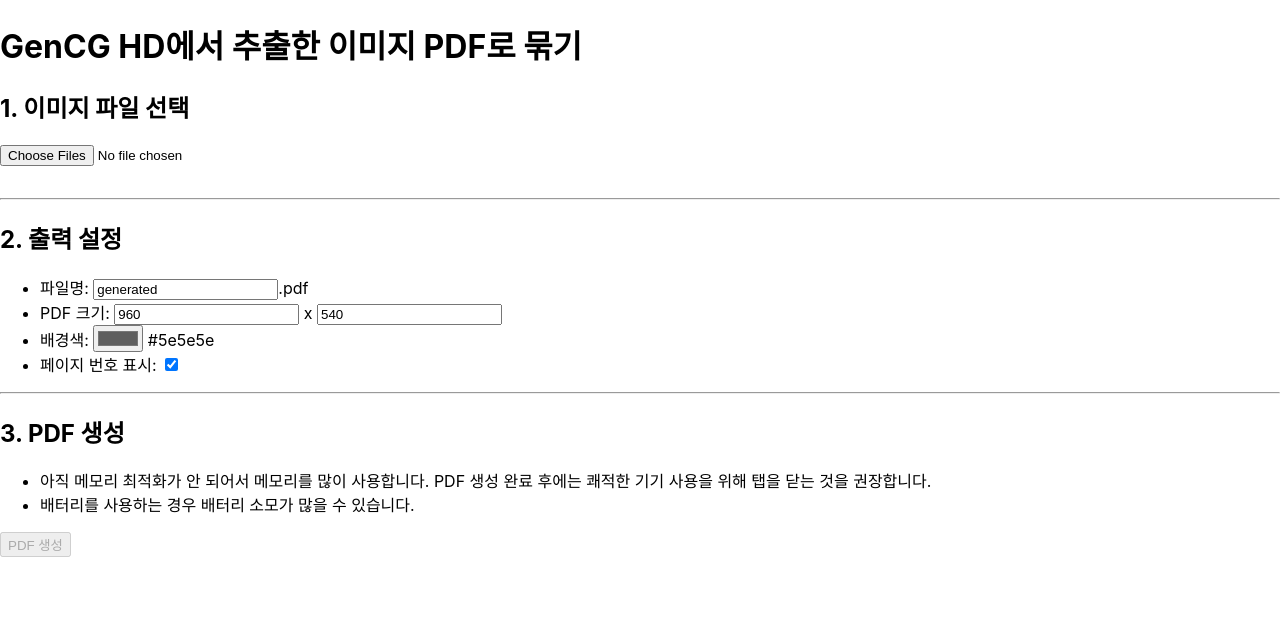
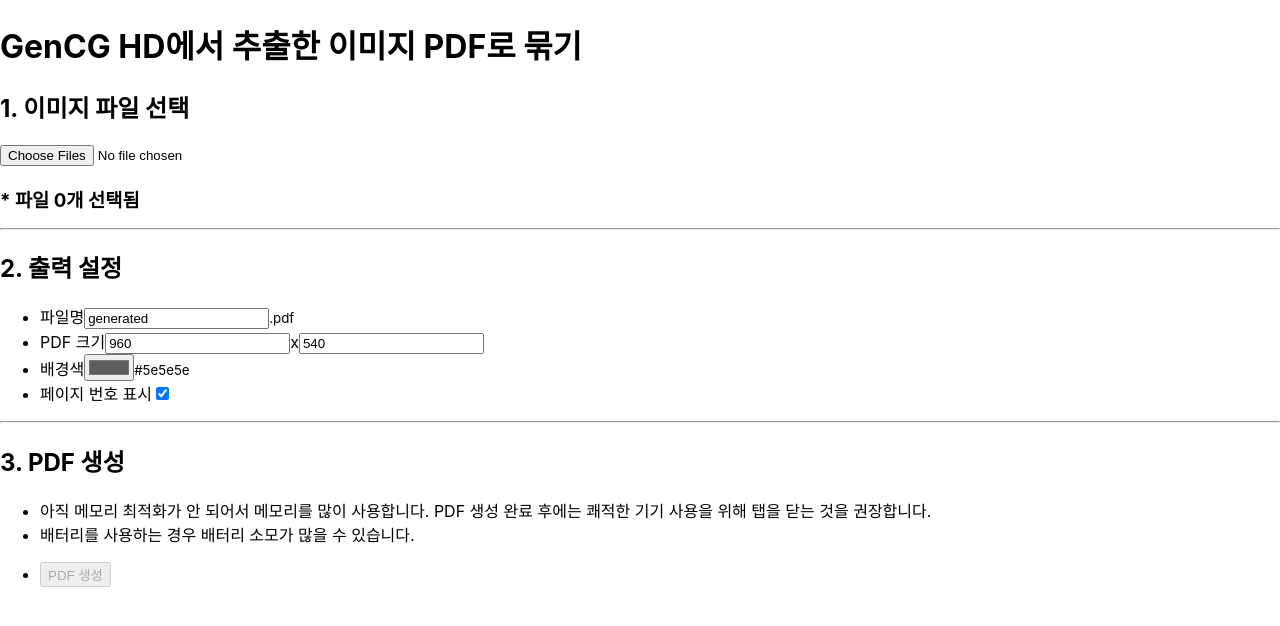
Before and after one commit to yejunian/gencg-exported-image-group, a React (Create React App) app: page / in a window 1280 px wide. Shown: the top 626 px of the page. Built offline with nearby package versions, Linux system fonts and the light colour scheme; the HTML template or start-up script is replaced by a standard one.

Commit message:
Modify DOM to apply CSS

```diff
--- a/src/App.js
+++ b/src/App.js
@@ -173,12 +173,15 @@
 
   return (
     <div
+      className="App"
       onDragOver={handleDragOver}
       onDrop={handleDrop}
     >
       <h1>GenCG HD에서 추출한 이미지 PDF로 묶기</h1>
 
       <h2>1. 이미지 파일 선택</h2>
+
+      <div>
         <input
           type="file"
           accept="image/x-targa,image/x-tga,.tga"
@@ -186,54 +189,79 @@
           disabled={isProgressing}
           onChange={handleFileChange}
         />
-      <ol style={{ maxHeight: '100px', overflowY: 'scroll' }}>
+      </div>
+
+      <h3 style={{ marginBottom: '0.25rem' }}>
+        * 파일 {tgaFiles.length}개 선택됨
+      </h3>
+      <ol className="file-list" style={{ marginTop: '0.25rem' }}>
         {tgaFiles.map((file) => <li key={file.name}>{file.name}</li>)}
       </ol>
 
       <hr />
 
       <h2>2. 출력 설정</h2>
-      <ul>
+
+      <ul className="rows">
         <li>
-          파일명:{' '}
+          <span className="col2">파일명</span>
+          <span className="colgroup">
             <input
+              className="col2"
               type="text"
               value={filename}
               onChange={handleFilenameChange}
             />
-          .pdf
+            <small>.pdf</small>
+          </span>
         </li>
+
         <li>
-          PDF 크기:{' '}
+          <span className="col2">PDF 크기</span>
+          <span className="colgroup">
             <input
+              className="col2"
               type="number"
               value={pdfWidth}
               onChange={handlePdfWidthChange}
             />
-          {' x '}
+            <span className="gap">x</span>
             <input
+              className="col2"
               type="number"
               value={pdfHeight}
               onChange={handlePdfHeightChange}
             />
+          </span>
         </li>
+
         <li>
-          배경색:{' '}
+          <span className="col2">배경색</span>
           <input
+            className="col2"
             type="color"
             value={pdfBackgroundColor}
             onChange={handlePdfBackgroundColorChange}
           />
-          {' ' + pdfBackgroundColor}
+          <small className="col2">{pdfBackgroundColor}</small>
         </li>
+
         <li>
-          페이지 번호 표시: <input type="checkbox" checked={displayPageNumbers} onChange={handleDisplayPageNumbers} />
+          <span className="col2">페이지 번호 표시</span>
+          <label className="col4">
+            <input
+              type="checkbox"
+              checked={displayPageNumbers}
+              onChange={handleDisplayPageNumbers}
+            />
+          </label>
         </li>
       </ul>
 
       <hr />
 
       <h2>3. PDF 생성</h2>
+
       <ul>
         <li>
           아직 메모리 최적화가 안 되어서 메모리를 많이 사용합니다.
@@ -241,24 +269,33 @@
         </li>
         <li>배터리를 사용하는 경우 배터리 소모가 많을 수 있습니다.</li>
       </ul>
-      <p>
+
+      <ul className="rows">
+        <li>
           <button
+            className="col2"
             type="button"
             disabled={isProgressing || tgaFiles.length === 0}
             onClick={handleBuildClick}
           >
             PDF 생성
           </button>
-        {' '}
+
           {targetCount > 0 &&
             <>
-            <progress value={completedCount} max={targetCount}>
+              <progress
+                className="col2"
+                value={completedCount}
+                max={targetCount}
+              >
                 {Math.floor(completedCount / targetCount * 100)}%
               </progress>
-            {' '}
+              <small className="col2">
                 {(completedCount / targetCount * 100).toFixed(2)}%까지 {Math.floor(duration / 1000)}초 경과
+              </small>
             </>}
-      </p>
+        </li>
+      </ul>
     </div>
   );
 }
```
Lines whose indentation alone changed are shown as unchanged.
